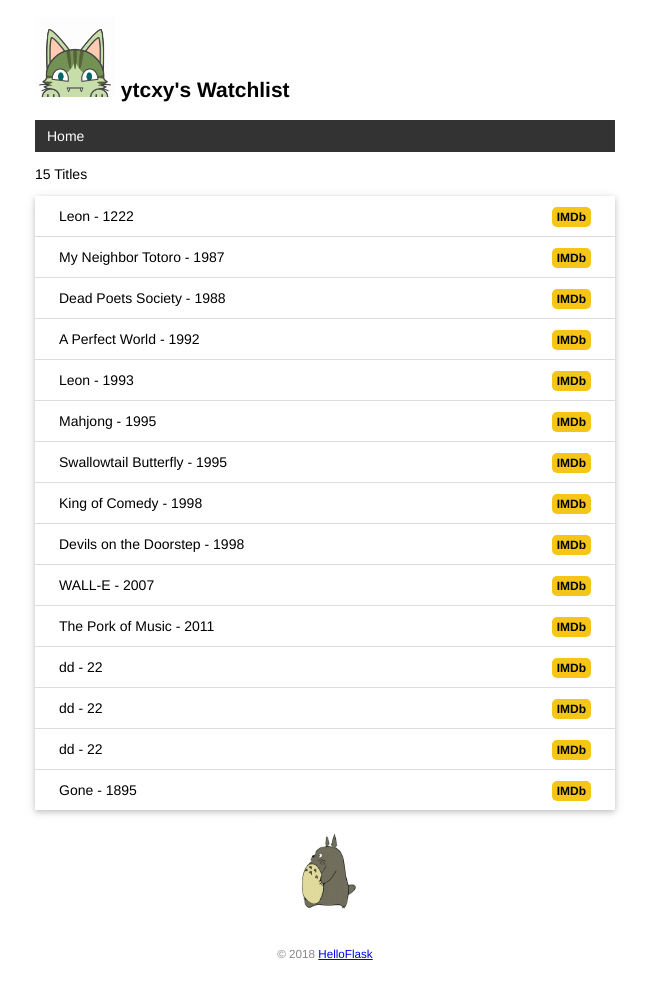
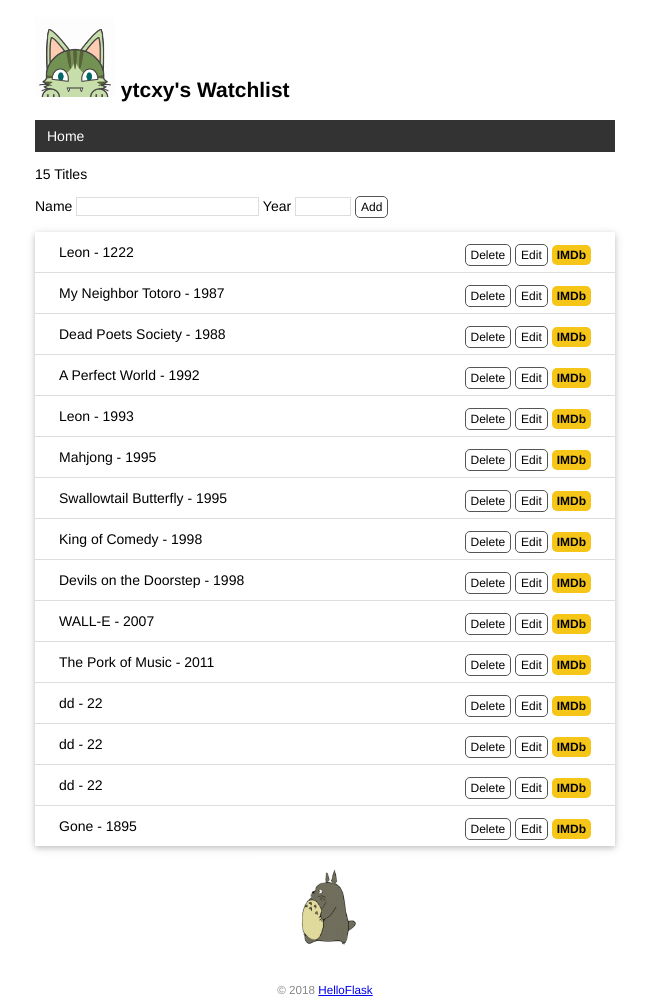
Before and after one commit to ytcxy/WatchList, a Flask app: page / in a window 1280 px wide. Shown: the whole page, without its empty margins (315-964 px from the left). Before the commit the page ends 960 px from the top, so only its background shows below. Run offline with Flask 2, Linux system fonts and the light colour scheme; data comes from the database, SQL or seed files in the repository; both versions use the stored data as it was after the commit.

Commit message:
Create delete edit

```diff
--- a/app.py
+++ b/app.py
@@ -1,5 +1,5 @@
 from flask import Flask, render_template
-from flask import url_for, escape
+from flask import url_for, escape, request, redirect, flash
 from flask_sqlalchemy import SQLAlchemy
 import os
 import sys
@@ -14,6 +14,7 @@ else:
 app = Flask(__name__)
 app.config['SQLALCHEMY_DATABASE_URI'] = prefix + os.path.join(app.root_path, 'data.db')
 app.config['SQLALCHEMY_TRACK_MODIFICATIONS'] = False  # 关闭对模型修改的监控
+app.config['SECRET_KEY'] = 'dev'  # 等同于 app.secret_key = 'dev'
 # 在扩展类实例化前加载配置
 db = SQLAlchemy(app)   # 初始话扩展，传入程序实例app
 # ...
@@ -64,8 +65,19 @@ class Movie(db.Model):
     year = db.Column(db.String(4))
 
 
-@app.route('/')
+@app.route('/', methods=['GET', 'POST'])
 def index():
+    if request.method == 'POST':
+        title = request.form.get('title')
+        year = request.form.get('year')
+        if not title or not year or len(year) > 4 or len(title) > 60:
+            flash('Invalid input')
+            return redirect(url_for('index'))
+        movie = Movie(title=title, year=year)
+        db.session.add(movie)
+        db.session.commit()
+        flash('Item created.')
+        return redirect(url_for('index'))
     movies = Movie.query.all()
     return render_template('index.html', movies=movies)
 
@@ -81,5 +93,33 @@ def page_not_found(e):  # 接受异常对象作为参数
     return render_template('404.html'), 404  # 返回模板和状态码
 
 
+@app.route('/movie/edit/<int:movie_id>', methods=['GET', 'POST'])
+def edit(movie_id):
+    movie = Movie.query.get_or_404(movie_id)
+
+    if request.method == 'POST':
+        title = request.form['title']
+        year = request.form['year']
+
+        if not title or not year or len(year) > 4 or len(title) > 60:
+            flash('Invalid input.')
+            return redirect(url_for('edit', movie_id=movie_id))
+        movie.title = title
+        movie.year = year
+        db.session.commit()
+        flash('Item updated.')
+        return redirect(url_for('index'))
+    return render_template('edit.html', movie=movie)
+
+
+@app.route('/movie/delete/<int:movie_id>', methods=['POST'])  # 限定只接受 POST 请求
+def delete(movie_id):
+    movie = Movie.query.get_or_404(movie_id)  # 获取电影记录
+    db.session.delete(movie)  # 删除对应的记录
+    db.session.commit()  # 提交数据库会话
+    flash('Item deleted.')
+    return redirect(url_for('index'))  # 重定向回主页
+
+
 if __name__ == '__main__':
     app.run()
--- a/static/style.css
+++ b/static/style.css
@@ -1,17 +1,59 @@
-.float-right {
-    float: right;
+/* 页面整体 */
+body {
+    margin: auto;
+    max-width: 580px;
+    font-size: 14px;
+    font-family: Helvetica, Arial, sans-serif;
 }
 
-.imdb {
-    font-size: 12px;
-    font-weight: bold;
-    color: black;
-    text-decoration: none;
-    background: #F5C518;
-    border-radius: 5px;
-    padding: 3px 5px;
+/* 头像 */
+.avatar {
+    width: 80px;
+}
+/* 覆盖某些浏览器对 input 元素定义的字体 */
+input[type=submit] {
+    font-family: inherit;
 }
 
+input[type=text] {
+    border: 1px solid #ddd;
+}
+
+input[name=year] {
+    width: 50px;
+}
+
+.inline-form {
+    display: inline;
+}
+
+.btn {
+    font-size: 12px;
+    padding: 3px 5px;
+    text-decoration: none;
+    cursor: pointer;
+    background-color: white;
+    color: black;
+    border: 1px solid #555555;
+    border-radius: 5px;
+}
+
+.alert {
+    position: relative;
+    padding: 7px;
+    margin: 7px 0;
+    border: 1px solid transparent;
+    color: #004085;
+    background-color: #cce5ff;
+    border-color: #b8daff;
+    border-radius: 5px;
+}
+.btn:hover {
+    text-decoration: none;
+    background-color: black;
+    color: white;
+    border: 1px solid black;
+}
 nav ul {
     list-style-type: none;
     margin: 0;
@@ -35,13 +77,21 @@ nav li a {
 nav li a:hover {
     background-color: #111;
 }
-/* 页面整体 */
-body {
-    margin: auto;
-    max-width: 580px;
-    font-size: 14px;
-    font-family: Helvetica, Arial, sans-serif;
+
+.float-right {
+    float: right;
 }
+
+.imdbb {
+    font-size: 12px;
+    font-weight: bold;
+    color: black;
+    text-decoration: none;
+    background: #F5C518;
+    border-radius: 5px;
+    padding: 3px 5px;
+}
+
 
 /* 页脚 */
 footer {
@@ -51,10 +101,7 @@ footer {
     padding: 10px;
 }
 
-/* 头像 */
-.avatar {
-    width: 80px;
-}
+
 
 /* 电影列表 */
 .movie-list {
--- a/templates/base.html
+++ b/templates/base.html
@@ -10,6 +10,9 @@
     {% endblock %}
 </head>
 <body>
+    {% for message in get_flashed_messages() %}
+        <div class="alert">{{ message }}</div>
+    {% endfor %}
     <h2>
         <img alt="Avatar" class="avatar" src="{{ url_for('static', filename='images/avatar.png') }}">
         {{ user.name }}'s Watchlist
--- a/templates/index.html
+++ b/templates/index.html
@@ -2,11 +2,20 @@
 
 {% block content %}
 <p>{{ movies|length }} Titles</p>
+<form method="post">
+    Name <input type="text" name="title" autocomplete="off" required>
+    Year <input type="text" name="year" autocomplete="off" required>
+    <input class="btn" type="submit" name="submit" value="Add">
+</form>
 <ul class="movie-list">
     {% for movie in movies %}
     <li>{{ movie.title }} - {{ movie.year }}
         <span class="float-right">
-            <a class="imdb" href="https://www.imdb.com/find?q={{ movie.title }}" target="_blank" title="Find this movie on IMDb">IMDb</a>
+                <form class="inline-form" method="post" action="{{ url_for('delete', movie_id=movie.id) }}">
+                    <input class="btn" type="submit" name="delete" value="Delete" onclick="return confirm('Are you sure?')">
+                </form>
+            <a class="btn" href="{{ url_for('edit', movie_id=movie.id) }}">Edit</a>
+            <a class="imdbb" href="https://www.imdb.com/find?q={{ movie.title }}" target="_blank" title="Find this movie on IMDb">IMDb</a>
         </span>
     </li>
     {% endfor %}
```
Also changed, not shown: templates/edit.html (added, +12 -0 lines), data.db.
